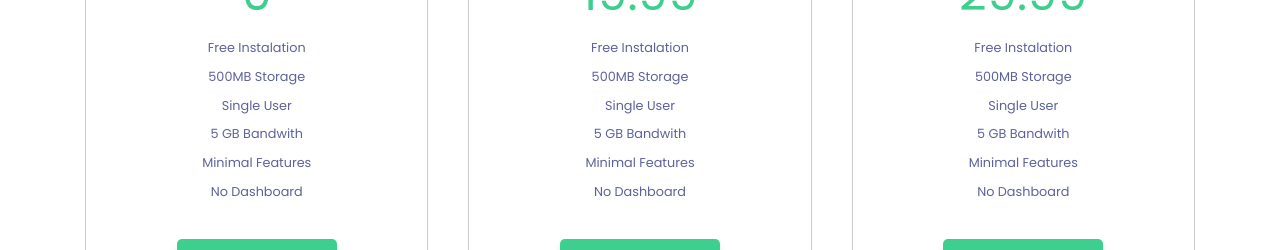
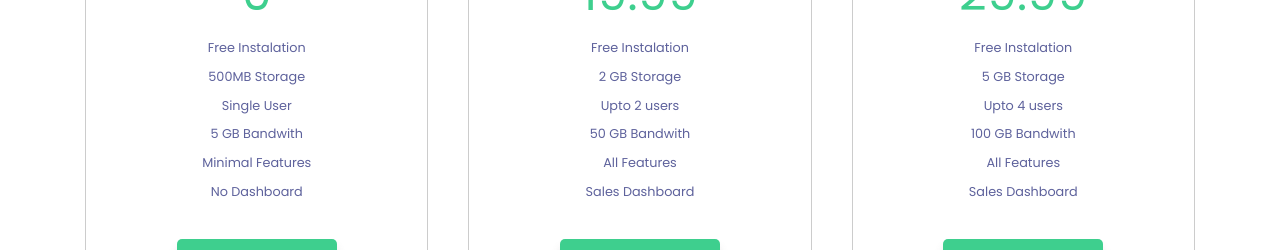
Before and after one commit to Marek-Barela/Slick-React, a React (Create React App) app: page / in a window 1280 px wide. Shown: the part 3198-3448 px from the top of the page. Built offline with nearby package versions, Linux system fonts and the light colour scheme.

Commit message:
pricing content update

```diff
--- a/src/components/pricing-container/index.tsx
+++ b/src/components/pricing-container/index.tsx
@@ -6,9 +6,33 @@ const PricingContainer = () => {
   const { wrapper } = styles;
   return (
     <div className={wrapper}>
-      <PricingItem title="FREE" cost="0" />
-      <PricingItem title="STANDARD" cost="19.99" />
-      <PricingItem title="BUSINESS" cost="29.99" />
+      <PricingItem
+        title="FREE"
+        cost="0"
+        storage="500MB Storage"
+        users="Single User"
+        GB="5 GB Bandwith"
+        features="Minimal Features"
+        dashboard="No Dashboard"
+      />
+      <PricingItem
+        title="STANDARD"
+        cost="19.99"
+        storage="2 GB Storage"
+        users="Upto 2 users"
+        GB="50 GB Bandwith"
+        features="All Features"
+        dashboard="Sales Dashboard"
+      />
+      <PricingItem
+        title="BUSINESS"
+        cost="29.99"
+        storage="5 GB Storage"
+        users="Upto 4 users"
+        GB="100 GB Bandwith"
+        features="All Features"
+        dashboard="Sales Dashboard"
+      />
     </div>
   );
 };
--- a/src/components/pricing-item/index.tsx
+++ b/src/components/pricing-item/index.tsx
@@ -6,11 +6,16 @@ import styles from "./index.module.css";
 interface Props {
   title: string;
   cost: string;
+  storage: string;
+  users: string;
+  GB: string;
+  features: string;
+  dashboard: string;
 }
 
 const PricingItem: FC<Props> = props => {
   const { wrapper, itemWrapper, price, list } = styles;
-  const { title, cost } = props;
+  const { title, cost, storage, users, GB, features, dashboard } = props;
   return (
     <div className={wrapper}>
       <div className={itemWrapper}>
@@ -18,11 +23,11 @@ const PricingItem: FC<Props> = props => {
         <span className={price}>{cost}</span>
         <ul className={list}>
           <ListItem text="Free Instalation" />
-          <ListItem text="500MB Storage" />
-          <ListItem text="Single User" />
-          <ListItem text="5 GB Bandwith" />
-          <ListItem text="Minimal Features" />
-          <ListItem text="No Dashboard" />
+          <ListItem text={storage} />
+          <ListItem text={users} />
+          <ListItem text={GB} />
+          <ListItem text={features} />
+          <ListItem text={dashboard} />
         </ul>
         <Button
           url="https://uideck.com/products/slick-free-bootstrap-template/"
```
